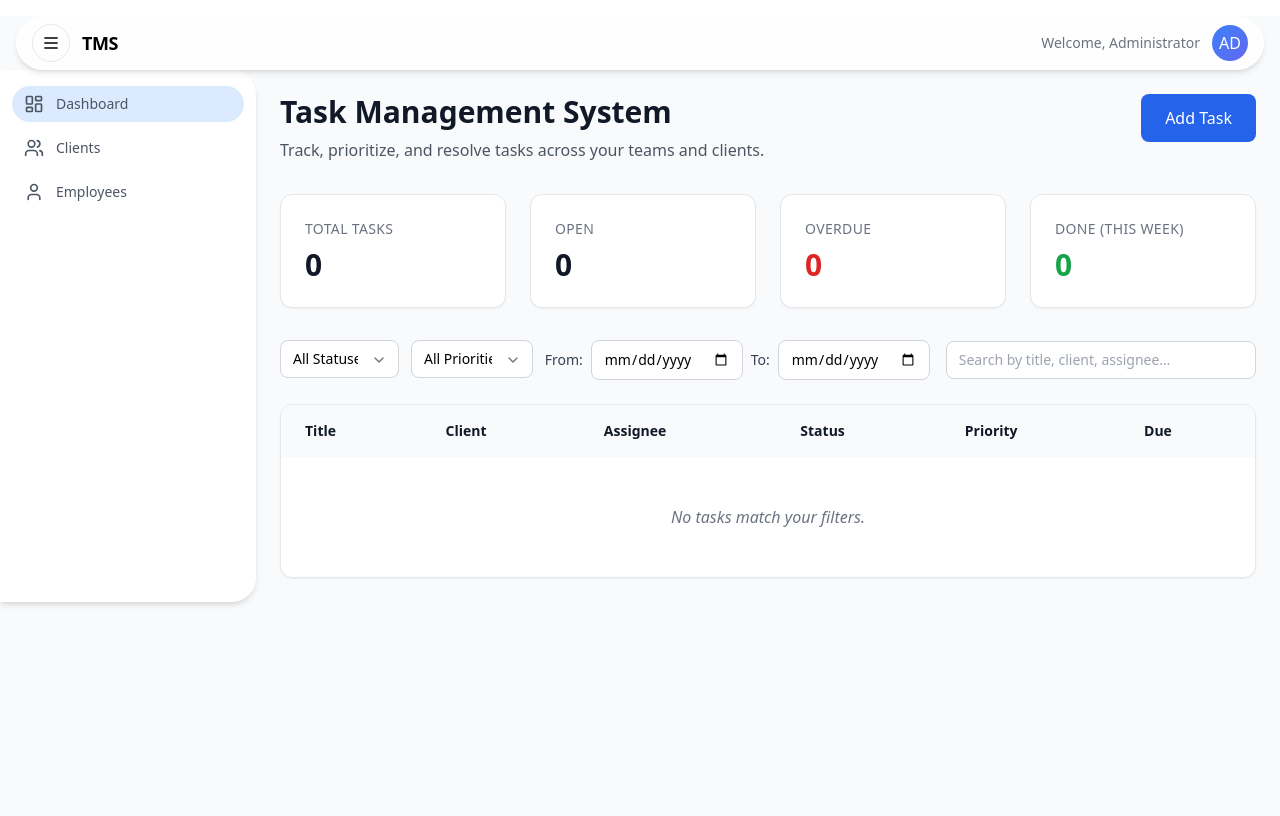
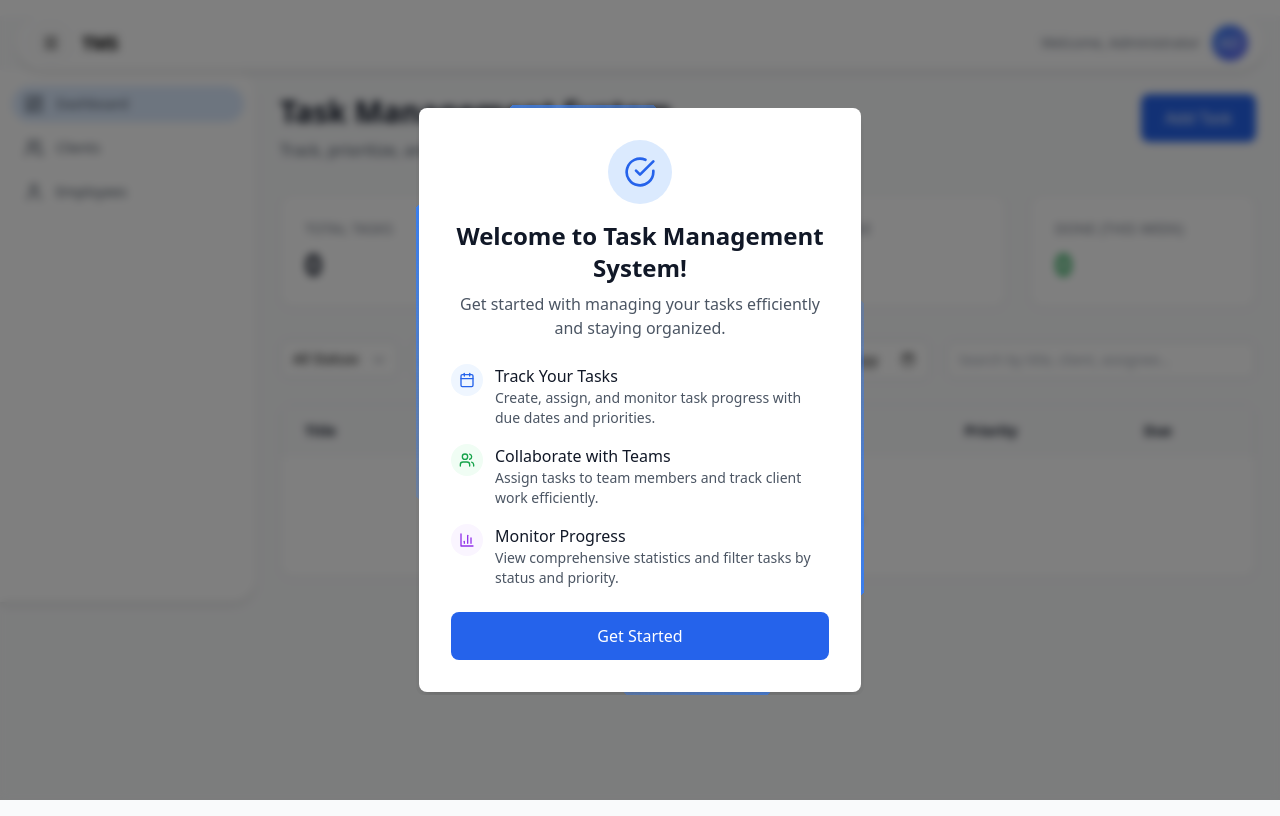
Before and after one commit to hemantfy/tcm2, a React (Vite) app: page / in a window 1280 px wide. Built offline with nearby package versions, Linux system fonts and the light colour scheme.

Commit message:
new welcome page added

```diff
--- /dev/null
+++ b/src/components/WelcomeModal.jsx
@@ -0,0 +1,67 @@
+import React from "react";
+import { createPortal } from "react-dom";
+import { CheckCircle, Users, Calendar, BarChart3 } from "lucide-react";
+
+const WelcomeModal = ({ onClose }) =>
+  createPortal(
+    <div className="fixed inset-0 z-50 flex items-center justify-center bg-black/50 backdrop-blur-sm">
+      <div className="relative p-[3px] rounded-lg overflow-hidden max-w-md w-full mx-4">
+        <div className="absolute inset-0 rounded-lg bg-[conic-gradient(from_0deg,#3b82f6,transparent_25%,#3b82f6_50%,transparent_75%,#3b82f6)] animate-[spin_4s_linear_infinite]"></div>
+        <div className="relative rounded-lg bg-white p-8 shadow-lg">
+          <div className="text-center mb-6">
+            <div className="mx-auto w-16 h-16 bg-blue-100 rounded-full flex items-center justify-center mb-4">
+              <CheckCircle className="w-8 h-8 text-blue-600" />
+            </div>
+            <h2 className="text-2xl font-bold text-gray-900 mb-2">Welcome to Task Management System!</h2>
+            <p className="text-gray-600">
+              Get started with managing your tasks efficiently and staying organized.
+            </p>
+          </div>
+
+          <div className="space-y-4 mb-6">
+            <div className="flex items-start gap-3">
+              <div className="w-8 h-8 bg-blue-50 rounded-full flex items-center justify-center flex-shrink-0">
+                <Calendar className="w-4 h-4 text-blue-600" />
+              </div>
+              <div>
+                <h3 className="font-medium text-gray-900">Track Your Tasks</h3>
+                <p className="text-sm text-gray-600">Create, assign, and monitor task progress with due dates and priorities.</p>
+              </div>
+            </div>
+
+            <div className="flex items-start gap-3">
+              <div className="w-8 h-8 bg-green-50 rounded-full flex items-center justify-center flex-shrink-0">
+                <Users className="w-4 h-4 text-green-600" />
+              </div>
+              <div>
+                <h3 className="font-medium text-gray-900">Collaborate with Teams</h3>
+                <p className="text-sm text-gray-600">Assign tasks to team members and track client work efficiently.</p>
+              </div>
+            </div>
+
+            <div className="flex items-start gap-3">
+              <div className="w-8 h-8 bg-purple-50 rounded-full flex items-center justify-center flex-shrink-0">
+                <BarChart3 className="w-4 h-4 text-purple-600" />
+              </div>
+              <div>
+                <h3 className="font-medium text-gray-900">Monitor Progress</h3>
+                <p className="text-sm text-gray-600">View comprehensive statistics and filter tasks by status and priority.</p>
+              </div>
+            </div>
+          </div>
+
+          <div className="text-center">
+            <button
+              className="w-full bg-blue-600 hover:bg-blue-700 text-white px-6 py-3 rounded-lg font-medium transition-colors"
+              onClick={onClose}
+            >
+              Get Started
+            </button>
+          </div>
+        </div>
+      </div>
+    </div>,
+    document.body
+  );
+
+export default WelcomeModal;
--- a/src/pages/Dashboard.jsx
+++ b/src/pages/Dashboard.jsx
@@ -1,6 +1,7 @@
 import React, { useState } from 'react';
 import { useNavigate } from 'react-router-dom';
 import { ChevronDown } from 'lucide-react';
+import WelcomeModal from '../components/WelcomeModal';
 
 const Dashboard = () => {
   const [tasks, _setTasks] = useState([]);
@@ -9,8 +10,13 @@ const Dashboard = () => {
   const [fromDate, setFromDate] = useState('');
   const [toDate, setToDate] = useState('');
   const [searchQuery, setSearchQuery] = useState('');
+  const [showWelcomeModal, setShowWelcomeModal] = useState(true);
 
   const navigate = useNavigate();
+
+  const handleCloseWelcomeModal = () => {
+    setShowWelcomeModal(false);
+  };
 
   const parseDate = (dateString) => {
     if (!dateString) return null;
@@ -66,7 +72,11 @@ const Dashboard = () => {
   };
 
   return (
-    <div className="max-w-7xl mx-auto">
+    <>
+      {showWelcomeModal && (
+        <WelcomeModal onClose={handleCloseWelcomeModal} />
+      )}
+      <div className="max-w-7xl mx-auto">
       <div className="flex justify-between items-start mb-8">
         <div>
           <h1 className="text-3xl font-semibold text-gray-900 mb-2">Task Management System</h1>
@@ -207,7 +217,8 @@ const Dashboard = () => {
           </table>
         </div>
       </div>
-    </div>
+      </div>
+    </>
   );
 };
 
```
